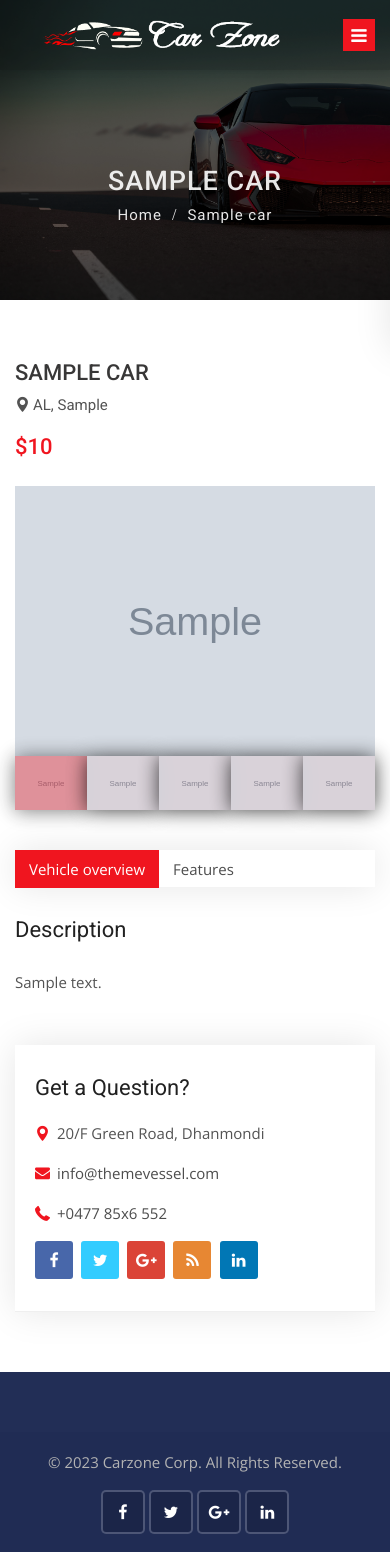
After one commit to luisSantamariaCOL/carzone-djangoproject, a Django app: page /cars/1 in a window 390 px wide. The commit adds this page. Run offline with Django 3.2, Linux system fonts and the light colour scheme; tables that the repository leaves empty hold one stand-in row (values such as "Sample post"); grey boxes marked "Sample" are stand-in pictures; some libraries are stand-ins or nearby versions.

Commit message:
car details displayed in page

```diff
--- a/cars/urls.py
+++ b/cars/urls.py
@@ -4,5 +4,6 @@ from . import views
 app_name = 'cars'
 
 urlpatterns = [
-    path('', views.cars, name='cars')
+    path('', views.cars, name='cars'),
+    path('<int:id>', views.car_detail, name='car_detail')
 ]
--- a/cars/views.py
+++ b/cars/views.py
@@ -1,6 +1,17 @@
 from django.shortcuts import render
+from django.shortcuts import get_object_or_404
+from .models import Car
 
 # Create your views here.
 def cars(request):
 
     return render(request, 'cars/cars.html')
+
+def car_detail(request, id):
+    single_car = get_object_or_404(Car, pk=id)
+
+    data = {
+        'single_car': single_car,
+    }
+
+    return render(request, 'cars/car_detail.html', data)
--- /dev/null
+++ b/templates/cars/car_detail.html
@@ -0,0 +1,315 @@
+{% extends 'base.html' %}
+
+{% load humanize %}
+
+{% load static %}
+
+{% block content %}
+
+<!-- Sub banner start -->
+<div class="sub-banner overview-bgi">
+    <div class="container breadcrumb-area">
+        <div class="breadcrumb-areas">
+            <h1>{{single_car.title}}</h1>
+            <ul class="breadcrumbs">
+                <li><a href="{% url 'pages:home' %}">Home</a></li>
+                <li class="active">{{single_car.title}}</li>
+            </ul>
+        </div>
+    </div>
+</div>
+<!-- Sub Banner end -->
+
+<!-- Car details page start -->
+<div class="car-details-page content-area-6">
+    <div class="container">
+        <div class="row">
+            <div class="col-lg-8 col-md-12 col-xs-12">
+                <div class="car-details-section">
+                    <!-- Heading start -->
+                    <div class="heading-car clearfix">
+                        <div class="pull-left">
+                            <h3>{{single_car.title}}</h3>
+                            <h6>
+                                <i class="flaticon-pin"></i>{{ single_car.state }}, {{ single_car.city }}
+                            </h6>
+                        </div>
+                        <div class="pull-right">
+                            <h3><span>${{single_car.price | intcomma}}</span></h3>
+                        </div>
+                    </div>
+                    <div id="carDetailsSlider" class="carousel car-details-sliders slide mb-40">
+                        <!-- main slider carousel items -->
+                        <div class="carousel-inner">
+                            <div class="active item carousel-item" data-slide-number="0">
+                                <img src="{{single_car.main_photo.url}}" class="img-fluid" alt="slider-car">
+                            </div>
+                            {% if single_car.photo_1 %}
+                            <div class="item carousel-item" data-slide-number="1">
+                                <img src="{{single_car.photo_1.url}}" class="img-fluid" alt="slider-car">
+                            </div>
+                            {% endif %}
+                            {% if single_car.photo_2 %}
+                            <div class="item carousel-item" data-slide-number="2">
+                                <img src="{{single_car.photo_2.url}}" class="img-fluid" alt="slider-car">
+                            </div>
+                            {% endif %}
+                            {% if single_car.photo_3 %}
+                            <div class="item carousel-item" data-slide-number="4">
+                                <img src="{{single_car.photo_3.url}}" class="img-fluid" alt="slider-car">
+                            </div>
+                            {% endif %}
+                            {% if single_car.photo_4 %}
+                            <div class="item carousel-item" data-slide-number="5">
+                                <img src="{{single_car.photo_4.url}}" class="img-fluid" alt="slider-car">
+                            </div>
+                            {% endif %}
+                        </div>
+                        <!-- main slider carousel nav controls -->
+                        <div class="carousel-indicators-section clearfix">
+                            <ul class="carousel-indicators car-properties list-inline nav nav-justified">
+                                <li class="list-inline-item active">
+                                    <a id="carousel-selector-0" class="selected" data-slide-to="0" data-target="#carDetailsSlider">
+                                        <img src="{{single_car.main_photo.url}}" class="img-fluid" alt="small-car">
+                                    </a>
+                                </li>
+                                {% if single_car.photo_1 %}
+                                <li class="list-inline-item">
+                                    <a id="carousel-selector-1" data-slide-to="1" data-target="#carDetailsSlider">
+                                        <img src="{{single_car.photo_1.url}}" class="img-fluid" alt="small-car">
+                                    </a>
+                                </li>
+                                {% endif %}
+                                {% if single_car.photo_2 %}
+                                <li class="list-inline-item">
+                                    <a id="carousel-selector-2" data-slide-to="2" data-target="#carDetailsSlider">
+                                        <img src="{{single_car.photo_2.url}}" class="img-fluid" alt="small-car">
+                                    </a>
+                                </li>
+                                {% endif %}
+                                {% if single_car.photo_3 %}
+                                <li class="list-inline-item">
+                                    <a id="carousel-selector-3" data-slide-to="3" data-target="#carDetailsSlider">
+                                        <img src="{{single_car.photo_3.url}}" class="img-fluid" alt="small-car">
+                                    </a>
+                                </li>
+                                {% endif %}
+                                {% if single_car.photo_4 %}
+                                <li class="list-inline-item">
+                                    <a id="carousel-selector-4" data-slide-to="4" data-target="#carDetailsSlider">
+                                        <img src="{{single_car.photo_4.url}}" class="img-fluid" alt="small-car">
+                                    </a>
+                                </li>
+                                {% endif %}
+                            </ul>
+                        </div>
+                    </div>
+
+                    <!-- Tabbing box start -->
+                    <div class="tabbing tabbing-box mb-40">
+                        <ul class="nav nav-tabs" id="carTab" role="tablist">
+                            <li class="nav-item">
+                                <a class="nav-link active show" id="one-tab" data-toggle="tab" href="#one" role="tab" aria-controls="one" aria-selected="false">Vehicle overview</a>
+                            </li>
+                            <li class="nav-item">
+                                <a class="nav-link" id="two-tab" data-toggle="tab" href="#two" role="tab" aria-controls="two" aria-selected="false">Features</a>
+                            </li>
+                        </ul>
+                        <div class="tab-content" id="carTabContent">
+                            <div class="tab-pane fade active show" id="one" role="tabpanel" aria-labelledby="one-tab">
+                                <div class="car-description mb-50">
+                                    <h3 class="heading-2">
+                                        Description
+                                    </h3>
+                                    <p>{{single_car.description | safe}}</p>
+                                </div>
+                            </div>
+                            <div class="tab-pane fade" id="two" role="tabpanel" aria-labelledby="two-tab">
+                                <div class="features-info mb-50">
+                                    <h3 class="heading-2">Features</h3>
+                                    <div class="row">
+                                        <div class="col-lg-4 col-md-4 col-sm-4 col-xs-12">
+                                            <ul>
+                                                <li>
+                                                    {{single_car.features}}
+                                                </li>
+
+                                            </ul>
+                                        </div>
+
+                                    </div>
+                                </div>
+                            </div>
+
+                        </div>
+                    </div>
+
+
+                </div>
+            </div>
+            <div class="col-lg-4 col-md-12">
+                <div class="sidebar-right">
+                    <!-- Advanced search start -->
+                    <div class="widget advanced-search d-none-992">
+                        <button class="btn btn-outline-danger bomd btn-block btn-lg" data-toggle="modal" data-target="#inquiryModal">Send message</button>
+
+
+                        <br>
+                        <h3 class="sidebar-title">Refine Your Search</h3>
+                        <ul>
+                            <li>
+                                <span>Color Style: </span>{{single_car.color}}
+                            </li>
+                            <li>
+                                <span>Model: </span>{{single_car.model}}
+                            </li>
+                            <li>
+                                <span>Year: </span>{{single_car.year}}
+                            </li>
+                            <li>
+                                <span>Condition: </span>{{single_car.condition}}
+                            </li>
+                            <li>
+                                <span>Body Style: </span>{{single_car.body_style}}
+                            </li>
+                            <li>
+                                <span>Engine: </span>{{single_car.engine}}
+                            </li>
+                            <li>
+                                <span>Transmission: </span>{{single_car.transmission}}
+                            </li>
+                            <li>
+                                <span>Interior: </span>{{single_car.interior}}
+                            </li>
+                            <li>
+                                <span>Miles: </span>{{single_car.miles | intcomma}}
+                            </li>
+                            <li>
+                                <span>Doors: </span>{{single_car.doors}}
+                            </li>
+                            <li>
+                                <span>Passengers: </span>{{single_car.passengers}}
+                            </li>
+                            <li>
+                                <span>Vin No.: </span>{{single_car.vin_no}}
+                            </li>
+                            <li>
+                                <span>Milage: </span>{{single_car.milage}}
+                            </li>
+
+                            <li>
+                                <span>Fuel Type: </span>{{single_car.fuel_type}}
+                            </li>
+                            <li>
+                                <span>Owners: </span>{{single_car.no_of_owners}}
+                            </li>
+                        </ul>
+                    </div>
+
+                    <!-- Inquiry Modal -->
+                    <div class="modal fade" id="inquiryModal" role="dialog">
+                      <div class="modal-dialog">
+                        <div class="modal-content">
+                          <div class="contact-dealer modal-header">
+                            <!-- <h5 class="modal-title" id="inquiryModalLabel">Contact Dealer</h5> -->
+                            <img src="img/logos/logo-black-white.png">
+                            <button type="button" class="close" data-dismiss="modal">
+                              <span>&times;</span>
+                            </button>
+                          </div>
+                          <div class="modal-body">
+                            <form action="#">
+                                <div class="form-group">
+                                  <label for="name" class="col-form-label">Hello, My Name is</label>
+                                  <div class="row">
+                                    <div class="col">
+                                      <input type="text" name="first_name" class="form-control" placeholder="First Name" required>
+                                    </div>
+                                    <div class="col">
+                                      <input type="text" name="last_name" class="form-control" placeholder="Last Name" required>
+                                    </div>
+                                  </div>
+                                </div>
+                                  <div class="form-group">
+                                      <select class="form-control" id="sel1" name="customer_need">
+                                        <option value="I'm interested in this">I'm interested in this</option>
+                                        <option value="I'd like to know your best price for this">I'd like to know your best price for this</option>
+                                        <option value="I'd like to test drive this">I'd like to test drive this</option>
+                                        <option value="I'd like a history report for this">I'd like a history report for this</option>
+                                      </select>
+                                    </div>
+
+                                <div class="form-group">
+                                  <input type="text" name="car_title" class="form-control" value="LAMBORGHINI HURACÁN." readonly>
+                                </div>
+
+                                <div class="form-group">
+                                  <label for="name" class="col-form-label">I live in</label>
+                                  <div class="row">
+                                    <div class="col">
+                                      <input type="text" name="city" class="form-control" placeholder="City" required>
+                                    </div>
+                                    <div class="col">
+                                      <input type="text" name="state" class="form-control" placeholder="State" required>
+                                    </div>
+                                  </div>
+                                </div>
+
+                                <div class="form-group">
+                                  <div class="row">
+                                    <div class="col">
+                                        <label for="name" class="col-form-label">You can reach me by email at</label>
+                                      <input type="email" name="email" class="form-control" placeholder="Email Address" required>
+                                    </div>
+                                    <div class="col">
+                                        <label for="phone" class="col-form-label">or by phone at</label>
+                                      <input type="text" name="phone" placeholder="Phone Number (optional)" class="form-control">
+                                    </div>
+                                  </div>
+                                </div>
+
+                                <div class="form-group">
+                                  <label for="message" class="col-form-label">Add comments</label>
+                                  <textarea name="message" class="form-control" placeholder="Enter your message here (optional)"></textarea>
+                                </div>
+                                <hr>
+                                <input type="submit" value="Send" class="btn btn-block btn-danger">
+                            </form>
+                          </div>
+                        </div>
+                      </div>
+                    </div>
+                    <!-- Question start -->
+                    <div class="widget question">
+                        <h5 class="sidebar-title">Get a Question?</h5>
+                        <ul class="contact-info">
+                            <li>
+                                <i class="flaticon-pin"></i>20/F Green Road, Dhanmondi
+                            </li>
+                            <li>
+                                <i class="flaticon-mail"></i><a href="mailto:info@themevessel.com">info@themevessel.com</a>
+                            </li>
+                            <li>
+                                <i class="flaticon-phone"></i><a href="tel:+0477-85x6-552">+0477 85x6 552</a>
+                            </li>
+                        </ul>
+                        <div class="social-list clearfix">
+                            <ul>
+                                <li><a href="#" class="facebook-bg"><i class="fa fa-facebook"></i></a></li>
+                                <li><a href="#" class="twitter-bg"><i class="fa fa-twitter"></i></a></li>
+                                <li><a href="#" class="google-bg"><i class="fa fa-google-plus"></i></a></li>
+                                <li><a href="#" class="rss-bg"><i class="fa fa-rss"></i></a></li>
+                                <li><a href="#" class="linkedin-bg"><i class="fa fa-linkedin"></i></a></li>
+                            </ul>
+                        </div>
+                    </div>
+
+                </div>
+            </div>
+        </div>
+    </div>
+</div>
+<!-- Properties details page end -->
+
+
+{% endblock %}
--- a/templates/pages/home.html
+++ b/templates/pages/home.html
@@ -177,7 +177,7 @@
                         </div>
                         <div class="detail">
                             <h1 class="title">
-                                <a href="car-details.html">{{car.title}}</a>
+                                <a href="{% url 'cars:car_detail' car.id %}">{{car.title}}</a>
                             </h1>
                             <div class="location">
                                 <a href="car-details.html">
```
